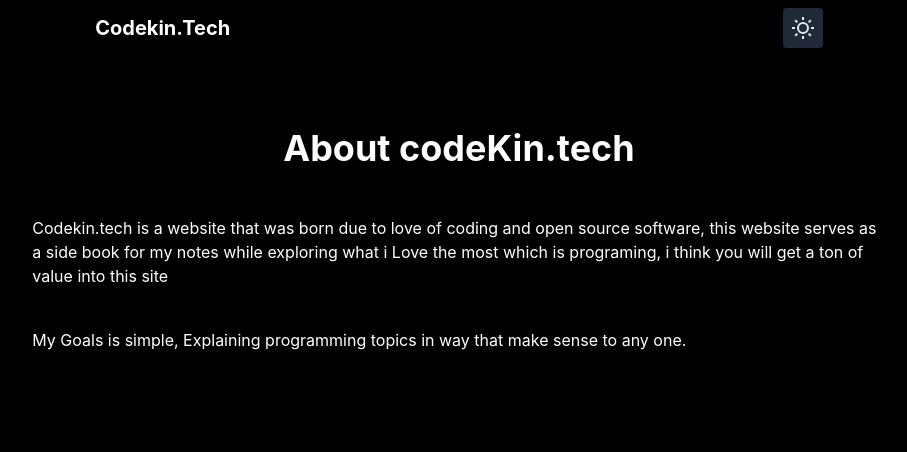
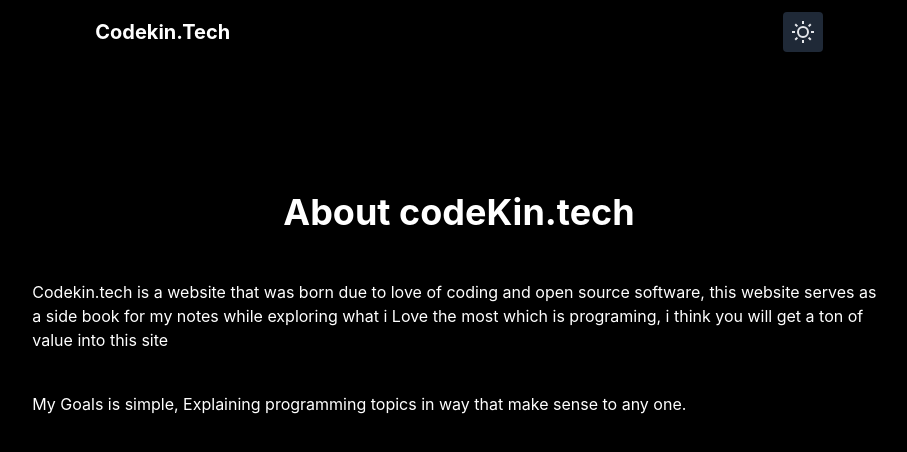
Before and after one commit to veritem/codekin.tech, a Next.js app: page /about in a window 1280 px wide. Shown: the top 452 px of the page, without its empty margins (181-1088 px from the left). Built offline with nearby package versions, Linux system fonts and the light colour scheme; what @tailwindcss/typography would draw is missing.

Commit message:
✔ done

```diff
--- a/components/Nav.tsx
+++ b/components/Nav.tsx
@@ -10,8 +10,7 @@ export default function Nav(): React.ReactElement {
     useEffect(() => setMounted(true), [])
 
     return (
-        <div className="fixed inset-x-0 top-0 h-16">
-            <nav className="w-full flex  bg-opacity-80 justify-around items-center pt-2 pb-2">
+        <nav className="sticky-nav inset-x-0 top-0 w-full h-16  z-40 flex  bg-opacity-80 justify-around items-center pt-2 pb-2">
             <div>
                 <Link href="/">
                     <a className=" dark:text-white font-display capitalize font-bold text-xl">
@@ -52,6 +51,5 @@ export default function Nav(): React.ReactElement {
                 )}
             </div>
         </nav>
-        </div>
     )
 }
--- a/layouts/index.tsx
+++ b/layouts/index.tsx
@@ -9,7 +9,6 @@ const IndexLayout: React.FC = ({ children }): React.ReactElement => {
                 <main className=" flex justify-center content-start mt-20 mb-8 flex-col">
                     {children}
                 </main>
-                {/* <Footer /> */}
             </div>
         </section>
     )
```
Lines whose indentation alone changed are shown as unchanged.
